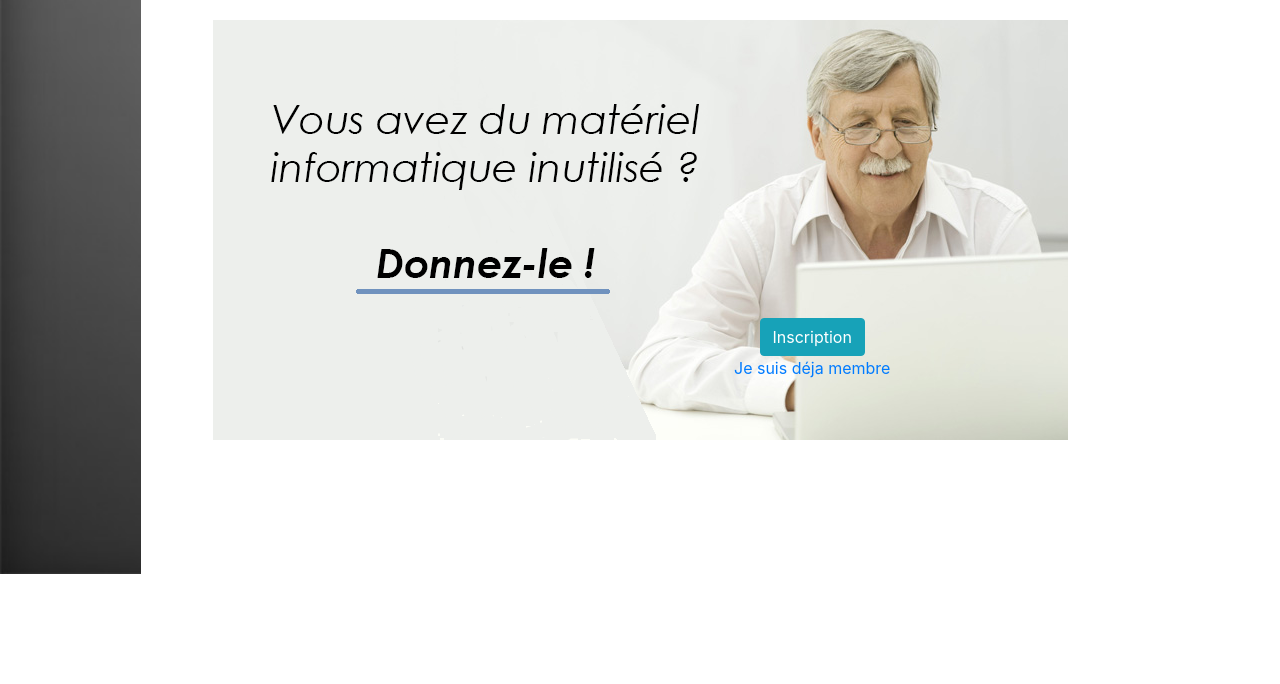
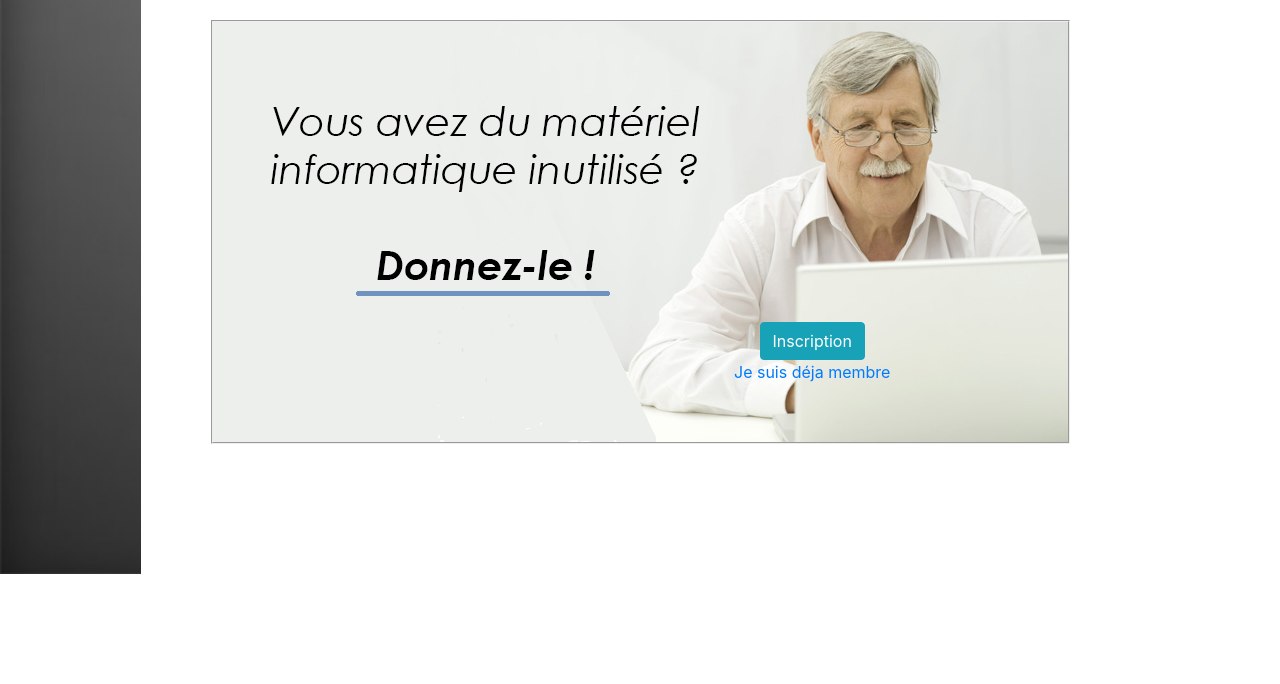
Before and after one commit to AtlasGrnt/POIN, a PHP site: page / in a window 1280 px wide; the page is wider, and only the part inside the window is pictured. Shown: the part 78-762 px from the top of that part. Run offline with PHP 8.4, Linux system fonts and the light colour scheme.

Commit message:
FIX: Ajout d'une class à la balise image pour éviter les conflits
 Ajout d'une class à la balise image pour éviter les conflits avec la balise image de la page produit

```diff
--- a/index.php
+++ b/index.php
@@ -45,7 +45,7 @@
     </header>
     <div class="fond_color"></div>
     <div class="image-accueil">
-        <img src="images/imgAccueil.png" alt="">
+        <img src="images/imgAccueil.png" class="imageAccueil" alt="">
         <div class="bouton">
         <button class="btn btn-info my-2 my-sm-0" type="submit">Inscription</button>
         <br>
--- a/styles/style.css
+++ b/styles/style.css
@@ -8,7 +8,7 @@ body {
     background-size: cover;
 }
 
-img {
+.imageAccueil {
     vertical-align: middle;
     border-width: 2px;
     border-style: groove;
```
